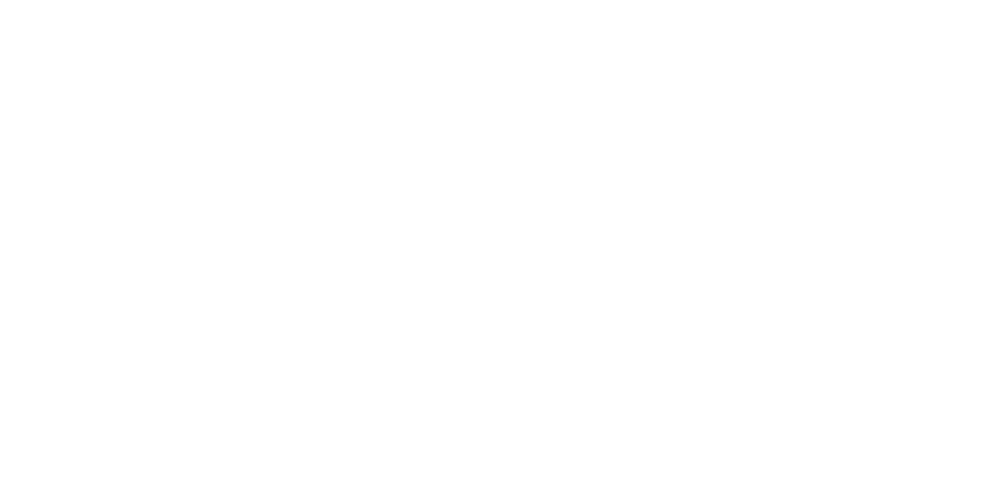
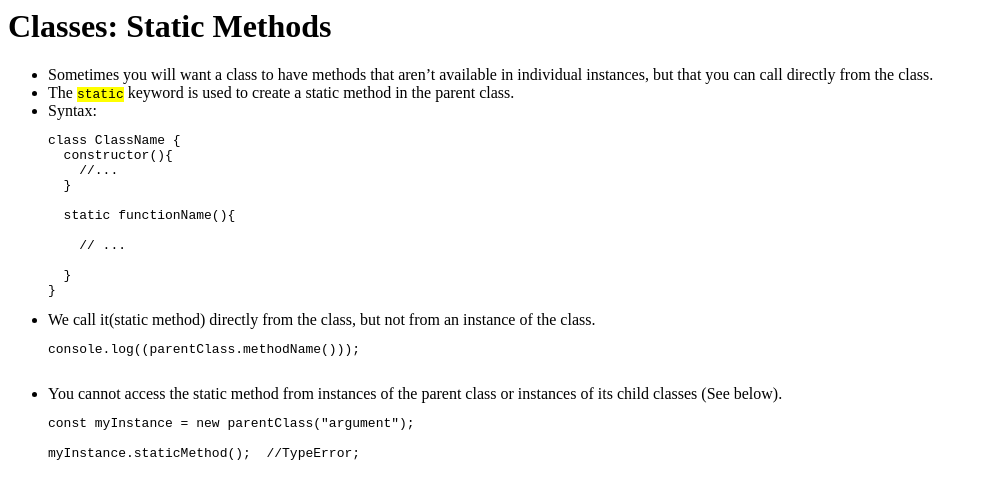
Before and after one commit to yugmani/code-academy-static-method, a website: page index.html in a window 1280 px wide. Shown: the whole page, without its empty margins (0-987 px from the left). Drawn offline with Linux system fonts and the light colour scheme.

Commit message:
introduction of static method

```diff
--- a/index.html
+++ b/index.html
@@ -1 +1,47 @@
-<div id="app"></div>
+<div id="app">
+  <h1>Classes: Static Methods</h1>
+  <ul>
+    <li>
+      Sometimes you will want a class to have methods that aren’t available in
+      individual instances, but that you can call directly from the class.
+    </li>
+    <li>
+      The <code><mark>static</mark></code> keyword is used to create a static
+      method in the parent class.
+    </li>
+    <li>
+      Syntax:<code>
+        <pre>
+class ClassName {
+  constructor(){
+    //...
+  }<br />
+  static functionName(){<br />
+    // ...<br />
+  }
+}
+</pre>
+      </code>
+    </li>
+    <li>
+      We call it(static method) directly from the class, but not from an
+      instance of the class.
+      <code>
+        <pre>
+console.log((parentClass.methodName()));
+  </pre
+        >
+      </code>
+    </li>
+    <li>
+      You cannot access the static method from instances of the parent class or
+      instances of its child classes (See below).
+      <code>
+        <pre>
+const myInstance = new parentClass("argument");<br />
+myInstance.staticMethod();  //TypeError;
+    </pre>
+      </code>
+    </li>
+  </ul>
+</div>
```
